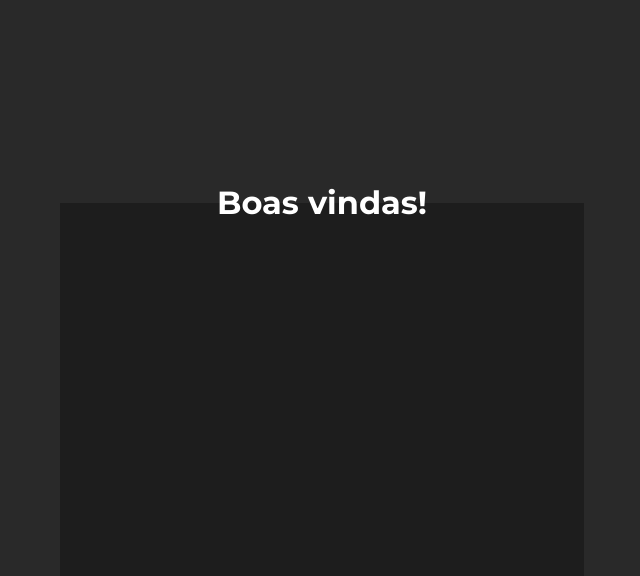
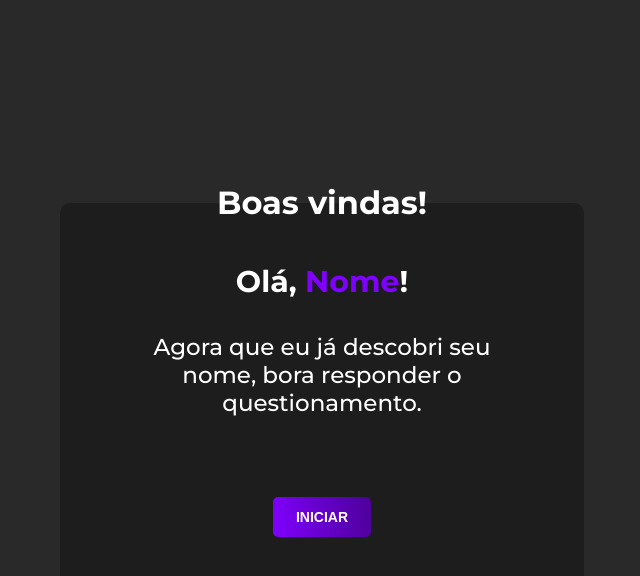
Before and after one commit to GabrielSantos9/projeto-interacao-react, a React (Vite) app: page / in a window 1280 px wide. Both pictures are taken after a click on the button "PRÓXIMO". Shown: the top 576 px of the page, without its empty margins (318-958 px from the left). Built offline with nearby package versions, Linux system fonts and the light colour scheme.

Commit message:
Tela Boas vindas estilizada

```diff
--- a/src/Componentes/BoasVindas.jsx
+++ b/src/Componentes/BoasVindas.jsx
@@ -1,11 +1,23 @@
 import React from "react";
-import { Comprimento, TituloBoasVindas } from "../Estilizações/EBoasVindas";
+import {
+  Comprimento,
+  TituloBoasVindas,
+  ComprimentoNome,
+  CorNome,
+  ParagrafoComprimento,
+  BotaoIniciarQuestionamentos,
+} from "../Estilizações/EBoasVindas";
 
 const BoasVindas = () => {
-  return <Comprimento>
-    <TituloBoasVindas>Boas vindas!</TituloBoasVindas>
-  </Comprimento>
-  ;
+  return (
+    <Comprimento>
+      <TituloBoasVindas>Boas vindas!</TituloBoasVindas>
+      <ComprimentoNome>Olá,
+        <CorNome> Nome</CorNome>!</ComprimentoNome>
+      <ParagrafoComprimento>Agora que eu já descobri seu nome, bora responder o questionamento.</ParagrafoComprimento>
+      <BotaoIniciarQuestionamentos>iniciar</BotaoIniciarQuestionamentos>
+    </Comprimento>
+  );
 };
 
 export default BoasVindas;
--- a/src/Componentes/Introducao.jsx
+++ b/src/Componentes/Introducao.jsx
@@ -1,13 +1,12 @@
 import React from 'react'
-import { Intro, Titulo, Paragrafo, CorReact, CorNome } from '../Estilizações/EIntroducao'
+import { Intro, Titulo, Paragrafo, CorReact, ExemploNome } from '../Estilizações/EIntroducao'
 
 const Introducao = () => {
   return (
     <Intro>
-      <Titulo> Olá, seja bem vindo no meu primeiro projeto utilizando
-      <CorReact>React!</CorReact></Titulo>
+      <Titulo> Olá, seja bem vindo no meu primeiro projeto utilizando <CorReact>React</CorReact>!</Titulo>
       <Paragrafo>Antes de começar alguns questionamentos básicos sobre o React,
-      será necessário dizer o seu <CorNome>Nome</CorNome>!</Paragrafo>
+      será necessário dizer o seu <ExemploNome>Nome</ExemploNome>!</Paragrafo>
     </Intro>
   )
 }
--- a/src/Estilizações/EBoasVindas.jsx
+++ b/src/Estilizações/EBoasVindas.jsx
@@ -5,8 +5,10 @@ export const Comprimento = styled.div`
   height: 394px;
   display: flex;
   position: relative;
+  flex-direction: column;
   background-color: hsl(0deg 0% 0% / 29%);
-  justify-content: center;
+  align-items: center;
+  border-radius: 10px;
 `;
 
 export const TituloBoasVindas = styled.h1`
@@ -18,6 +20,37 @@ export const TituloBoasVindas = styled.h1`
   top: -20px;
 `;
 
+export const ComprimentoNome = styled.h2`
+  font-size: 30px;
+  color: white;
+  font-weight: 700;
+  margin-top: 60px;
+`;
+
+export const CorNome = styled.span`
+  color: #8000FF;
+`;
+
 export const ParagrafoComprimento = styled.h3`
+  font-size: 23px;
+  color: white;
+  font-weight: 500;
+  display: flex;
+  margin-top: 33px;
+  text-align: center;
+  width: 380px;
+  height: 84px;
+`;
 
+export const BotaoIniciarQuestionamentos = styled.button`
+  width: 98px;
+  height: 40px;
+  background: linear-gradient(80deg, #8000FF, #4D0099);
+
+  color: white;
+  font-size: 14px;
+  font-weight: 700;
+  border-radius: 5px;
+  text-transform: uppercase;
+  margin-top: 80px;
 `;
--- a/src/Estilizações/EIntroducao.jsx
+++ b/src/Estilizações/EIntroducao.jsx
@@ -11,7 +11,6 @@ export const Intro = styled.div`
 
 export const Titulo = styled.h1`
   color: white;
-  display: flex;
   font-weight: bold;
   font-size: 40px;
   flex-direction: column;
@@ -27,9 +26,10 @@ export const Paragrafo = styled.p`
 `;
 
 export const CorReact = styled.span`
-  color: #61dafb;
+  color: #61DAFB;
+
 `;
 
-export const CorNome = styled.span`
+export const ExemploNome = styled.span`
   font-weight: 700;
 `;
```
